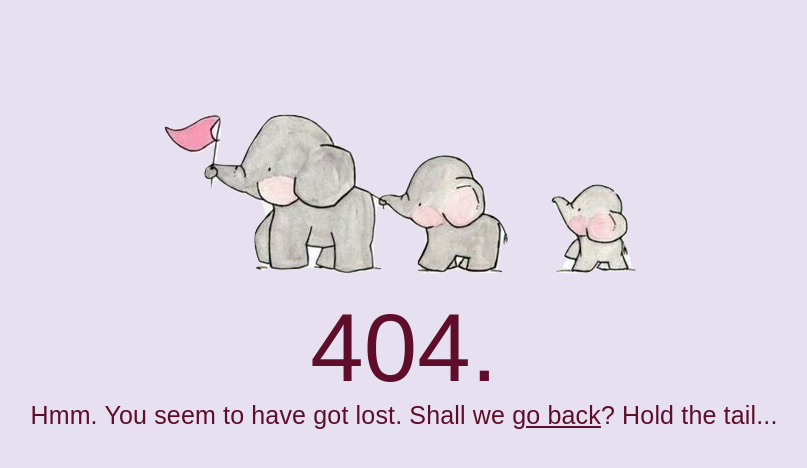
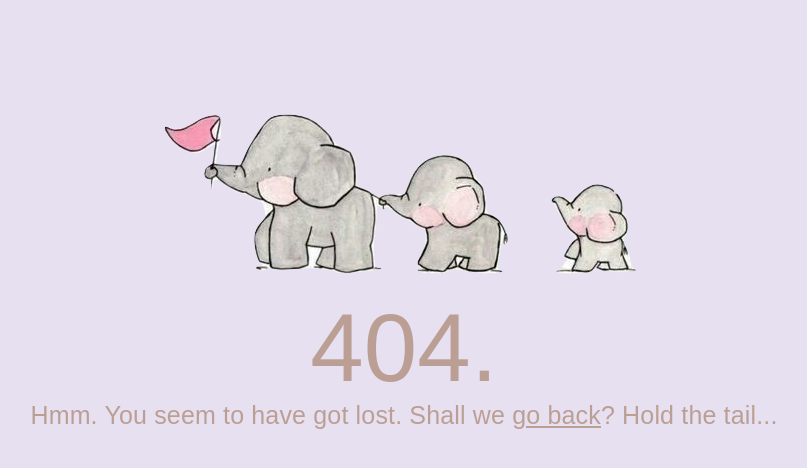
Before and after one commit to reemachugani/iraa, a Django app: template templates/404.html in a window 1280 px wide. Shown: the top 468 px of the page, without its empty margins (236-1043 px from the left). Run offline with Django 3.2, Linux system fonts and the light colour scheme; the template is opened without the code that fills it, so the values that code supplies are empty.

Commit message:
Minor css changes

```diff
--- a/sass/style.scss
+++ b/sass/style.scss
@@ -1,3 +1,25 @@
+//$background-color: #e8e4e5;
+$theme-color: #bb9f94;
+$heading-color: #0f0f0f;
+$text-color: #8c8b8c;
+$anjana-color: #5e0e2a;
+$background-color: #e7e0f0;
+$font-size: 16px;
+$margin: 0;
+$letter-spacing: .01em;
+$header-length: 110px;
+$header-shrunk-length: 65px;
+//$primary-font: "myriad-pro", sans-serif;
+$primary-font: "proxima-soft",sans-serif;
+$secondary-font: "minion-pro-caption", serif;
+$image-hover-transparency: 0.1;
+$caption-font-size: 2rem;
+$caption-category-font-size: 1rem;
+
+.dummy {
+    font-family: $primary-font;
+}
+
 @import 'settings';
 @import 'foundation';
 
@@ -41,23 +63,7 @@
 @include foundation-visibility-classes;
 @include foundation-float-classes;
 
-//$background-color: #e8e4e5;
-//$theme-color: #bb9f94;
-$heading-color: #0f0f0f;
-$text-color: #8c8b8c;
-$theme-color: #5e0e2a;
-$background-color: #e7e0f0;
-$font-size: 16px;
-$margin: 0;
-$letter-spacing: .01em;
-$header-length: 110px;
-$header-shrunk-length: 65px;
-//$primary-font: "myriad-pro", sans-serif;
-$primary-font: "proxima-soft",sans-serif;
-$secondary-font: "minion-pro-caption", serif;
-$image-hover-transparency: 0.1;
-$caption-font-size: 2rem;
-$caption-category-font-size: 1rem;
+
 
 @mixin vertical-align {
     position: relative;
@@ -328,7 +334,7 @@ a:last-child{
 .promo_text_div h1 {
     padding-top: 20px;
     padding-left: 8px;
-    color: $theme-color;
+    color: $anjana-color;
     font-size: 26px;
     line-height: 36px;
     font-family: $primary-font;
--- a/static/css/style.css
+++ b/static/css/style.css
@@ -1,4 +1,7 @@
 @charset "UTF-8";
+.dummy {
+  font-family: "proxima-soft", sans-serif; }
+
 /**
  * Foundation for Sites by ZURB
  * Version 6.3.1
@@ -2828,7 +2831,7 @@ figure, picture {
   max-height: 100%; }
 
 a:focus, a:hover {
-  color: #5e0e2a; }
+  color: #bb9f94; }
 
 *, body, html {
   -webkit-box-sizing: border-box;
@@ -2887,7 +2890,7 @@ div.row {
           flex-flow: row wrap; }
 
 a {
-  color: #5e0e2a; }
+  color: #bb9f94; }
   a.special {
     color: #0f0f0f; }
 
@@ -3218,7 +3221,7 @@ h2 {
 
 .help_text {
   font-family: "proxima-soft", sans-serif;
-  color: #5e0e2a;
+  color: #bb9f94;
   font-size: 25px;
   text-align: center;
   position: relative;
@@ -3269,7 +3272,7 @@ h2 {
   margin: 0 auto;
   text-align: center; }
   .project_stuff p {
-    color: #5e0e2a; }
+    color: #bb9f94; }
 
 .row .elephant {
   display: block;
```
Also changed, not shown: static/css/style.min.css.
